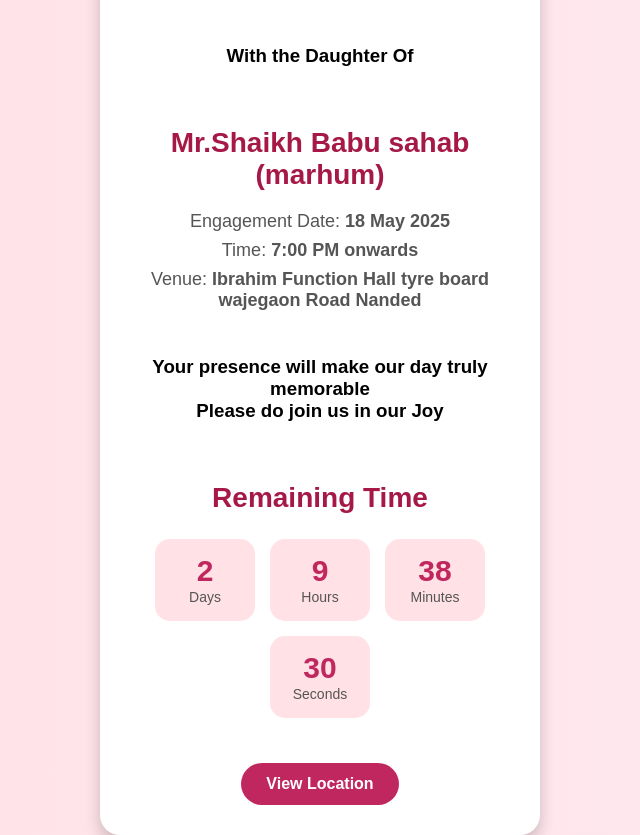
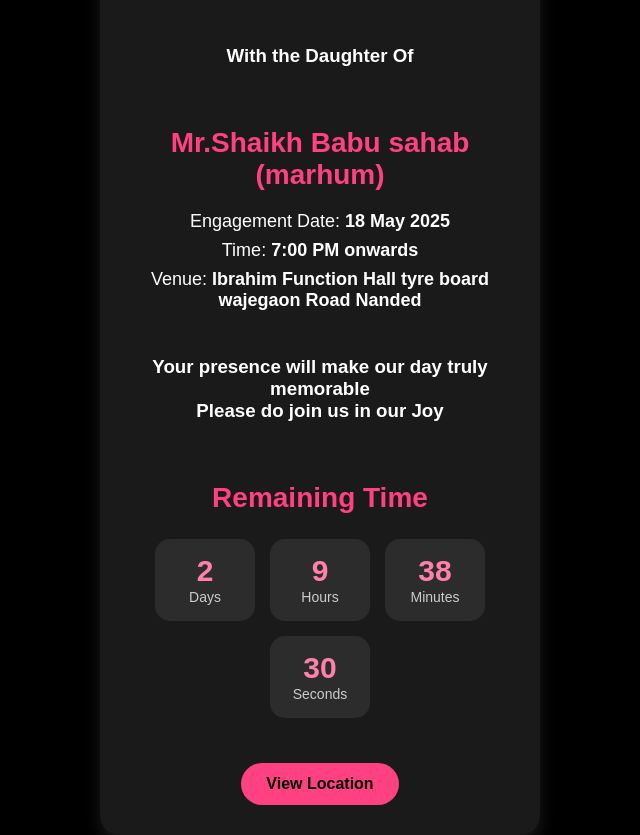
Before and after one commit to Shaikh-Akbar84/Rasam-invitation-, a plain HTML site: page index.html in a window 1280 px wide. Shown: the part 500-1335 px from the top of the page, without its empty margins (320-960 px from the left). Drawn offline with Linux system fonts and the light colour scheme.

Commit message:
Update style.css

```diff
--- a/style.css
+++ b/style.css
@@ -2,39 +2,40 @@ body {
     margin: 0;
     padding: 0;
     font-family: 'Poppins', sans-serif;
-    background: linear-gradient(to right, #ffe1e6, #ffe9f0);
+    background: black; /* black background */
     display: flex;
     justify-content: center;
     align-items: center;
     min-height: 100vh;
     overflow-x: hidden;
     flex-direction: column;
+    color: white; /* default text color */
 }
 
 .invitation {
-    background: #fff;
-    padding: 30px 20px; /* thoda kam padding for small screens */
+    background: #1a1a1a; /* dark card background */
+    padding: 30px 20px;
     border-radius: 20px;
     text-align: center;
-    box-shadow: 0 8px 16px rgba(0,0,0,0.2);
+    box-shadow: 0 8px 16px rgba(255, 255, 255, 0.1); /* lighter shadow for dark bg */
     width: 90%;
     max-width: 400px;
 }
 
 .invitation h1 {
     font-size: 36px;
-    color: #c0275e;
+    color: #ff80ab; /* light pink for headings */
 }
 
 .invitation h2 {
     font-size: 28px;
     margin-bottom: 20px;
-    color: #a61947;
+    color: #ff4081; /* another light shade */
 }
 
 .details {
     font-size: 18px;
-    color: #555;
+    color: white;
     margin: 8px 0;
 }
 
@@ -44,16 +45,16 @@ body {
     justify-content: center;
     gap: 15px;
     margin: 25px 0;
-    padding: 0 10px; /* thoda side se gap dena mobile ke liye */
+    padding: 0 10px;
 }
 
 .time {
-    background: #ffe1e6;
+    background: #2c2c2c; /* dark grey box */
     padding: 15px 10px;
     border-radius: 15px;
     text-align: center;
     width: 70px;
-    flex: 1 1 70px; /* responsive blocks */
+    flex: 1 1 70px;
     max-width: 80px;
 }
 
@@ -61,20 +62,20 @@ body {
     display: block;
     font-size: 30px;
     font-weight: bold;
-    color: #c0275e;
+    color: #ff80ab; /* light pink digits */
 }
 
 .time small {
     font-size: 14px;
-    color: #555;
+    color: #ccc;
 }
 
 .btn {
     display: inline-block;
     margin-top: 20px;
     padding: 12px 25px;
-    background: #c0275e;
-    color: #fff;
+    background: #ff4081;
+    color: black;
     border-radius: 25px;
     text-decoration: none;
     font-weight: bold;
@@ -82,5 +83,5 @@ body {
 }
 
 .btn:hover {
-    background: #a61947;
+    background: #ff80ab;
 }
```
